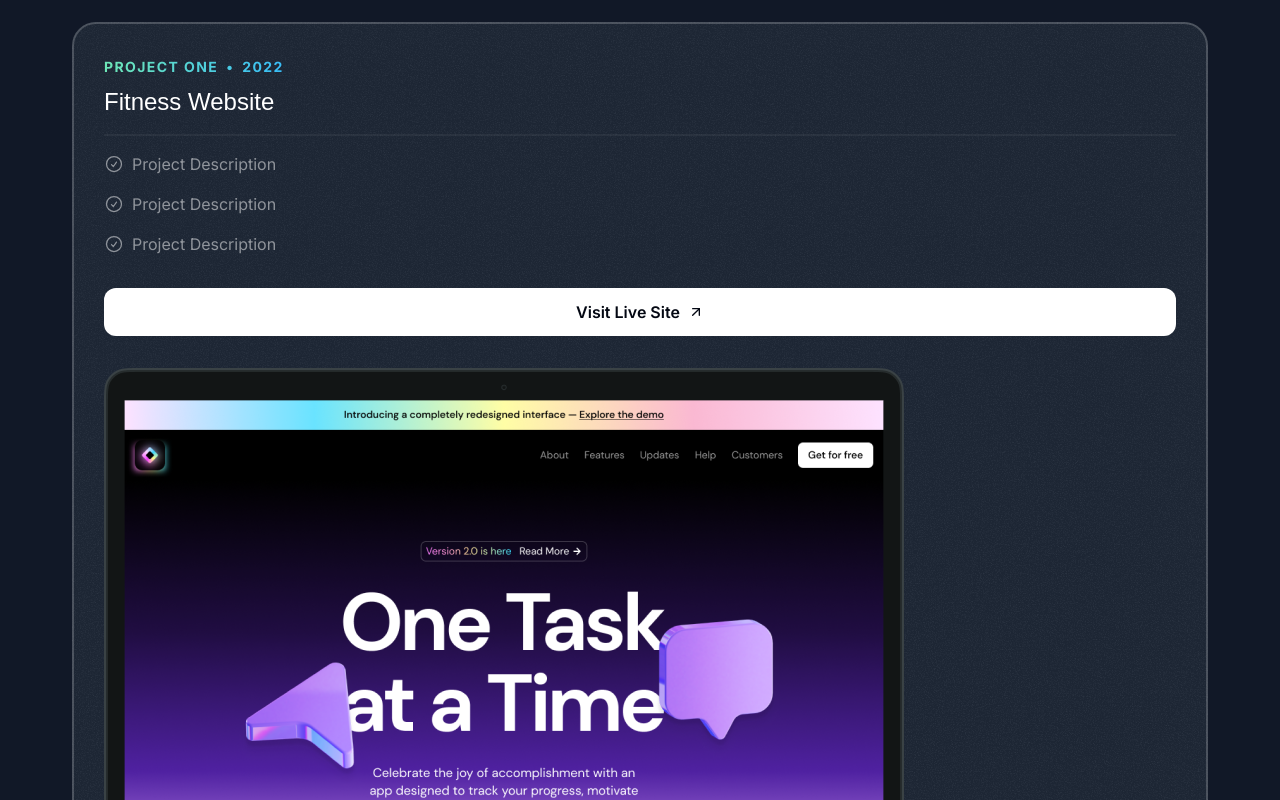
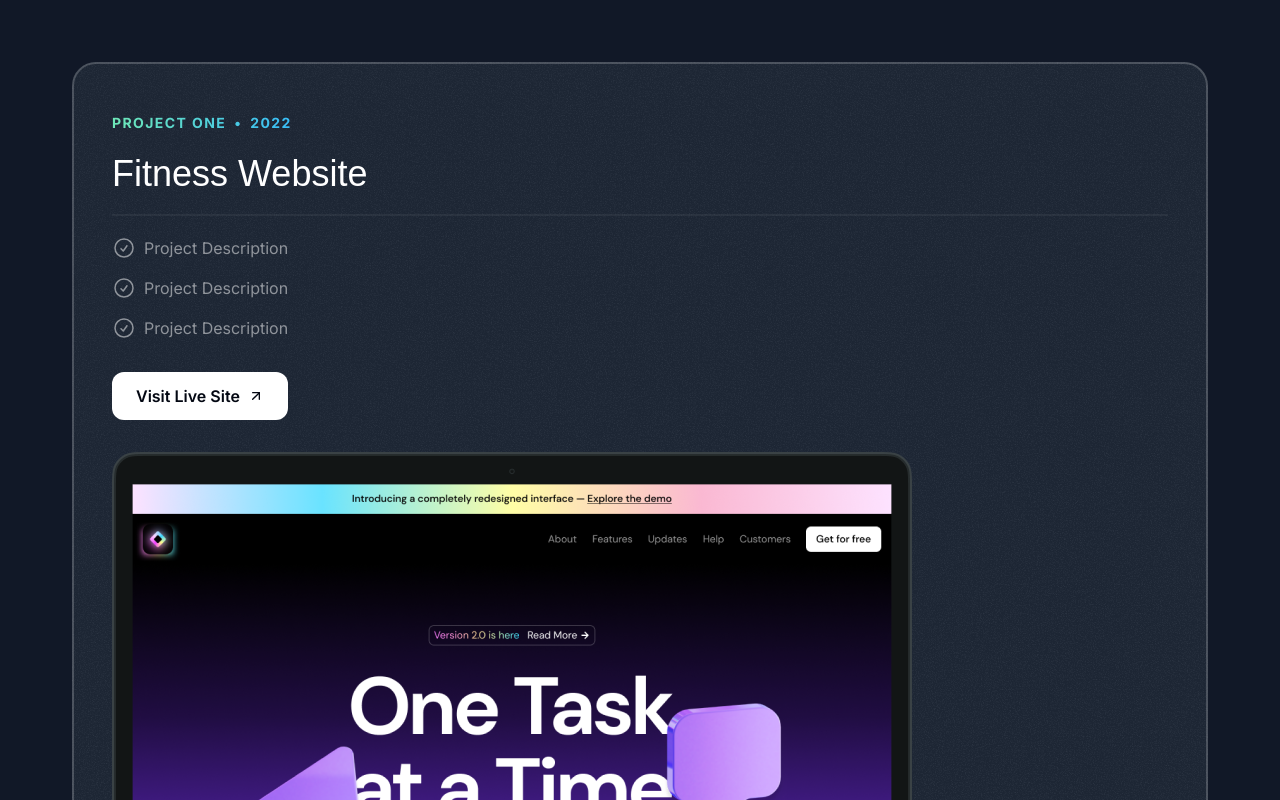
Before and after one commit to eziz-tajiev/Portfolio, a Next.js app: page / in a window 1280 px wide. Shown: the part 1000-1800 px from the top of the page. Built offline with nearby package versions, Linux system fonts and the light colour scheme; a web font is replaced by a local one.

Commit message:
comlited a tablet version of project section

```diff
--- a/src/sections/Projects.tsx
+++ b/src/sections/Projects.tsx
@@ -54,10 +54,10 @@ export const ProjectsSection = () => {
         </div>
         <h2 className="font-serif text-3xl text-center mt-6">Featured Projects</h2>
         <p className="text-center text-white/60 mt-4 md:text-lg max-w-md mx-auto">See how I transformed concepts into engaging digital experiences.</p>
-        <div className="flex flex-col mt-10 gap-16">
+        <div className="flex flex-col mt-10 md:mt-20 gap-16">
           {portfolioProjects.map((project) => (
             <div key={project.title}
-            className="relative bg-gray-800 rounded-3xl overflow-hidden outline outline-2 outline-white/20 -outline-offset-2 px-8 pt-8 z-10">
+            className="relative bg-gray-800 rounded-3xl overflow-hidden outline outline-2 outline-white/20 -outline-offset-2 px-8 pt-8 md:pt-12 md:px-10 z-10">
               <div className="absolute inset-0 -z-10 opacity-5" style={{
                 backgroundImage: `url(${grainImage.src})`
               }}></div>
@@ -67,23 +67,23 @@ export const ProjectsSection = () => {
                   <span>&bull;</span>
                   <span>{project.year}</span>
                 </div>
-                <h3 className="font-serif text-2xl mt-2">{project.title}</h3>
-                <hr className="border-t-2 border-white/5 mt-4"/>
-                <ul className="flex flex-col gap-4 mt-4">
+                <h3 className="font-serif text-2xl md:text-4xl mt-2 md:mt-5">{project.title}</h3>
+                <hr className="border-t-2 border-white/5 mt-4 md:mt-5"/>
+                <ul className="flex flex-col gap-4 mt-4 md:mt-5">
                   {project.results.map((result) =>
-                  <li className="flex gap-2 text-white/50 items-center">
-                    <CheckIcon className="size-5" />
+                  <li className="flex gap-2 text-white/50 text-sm md:text-base">
+                    <CheckIcon className="size-5 md:size-6" />
                     <span>{result.title}</span>
                   </li>
                 )}
                 </ul>
                 <a href="">
-                  <button className="bg-white text-gray-950 h-12 w-full rounded-xl font-semibold inline-flex items-center justify-center gap-2 mt-8">
+                  <button className="bg-white text-gray-950 h-12 w-full rounded-xl font-semibold inline-flex items-center justify-center gap-2 mt-8 md:w-auto px-6">
                     <span>Visit Live Site</span>
                     <ArrowUpRight className="size-4" />
                   </button>
                 </a>
-                <Image src={project.image} alt={project.title} className="mt-8 -mb-4" />
+                <Image src={project.image} alt={project.title} className="mt-8 -mb-4 md:-mb-0" />
               </div>
             ))}
         </div>
```
